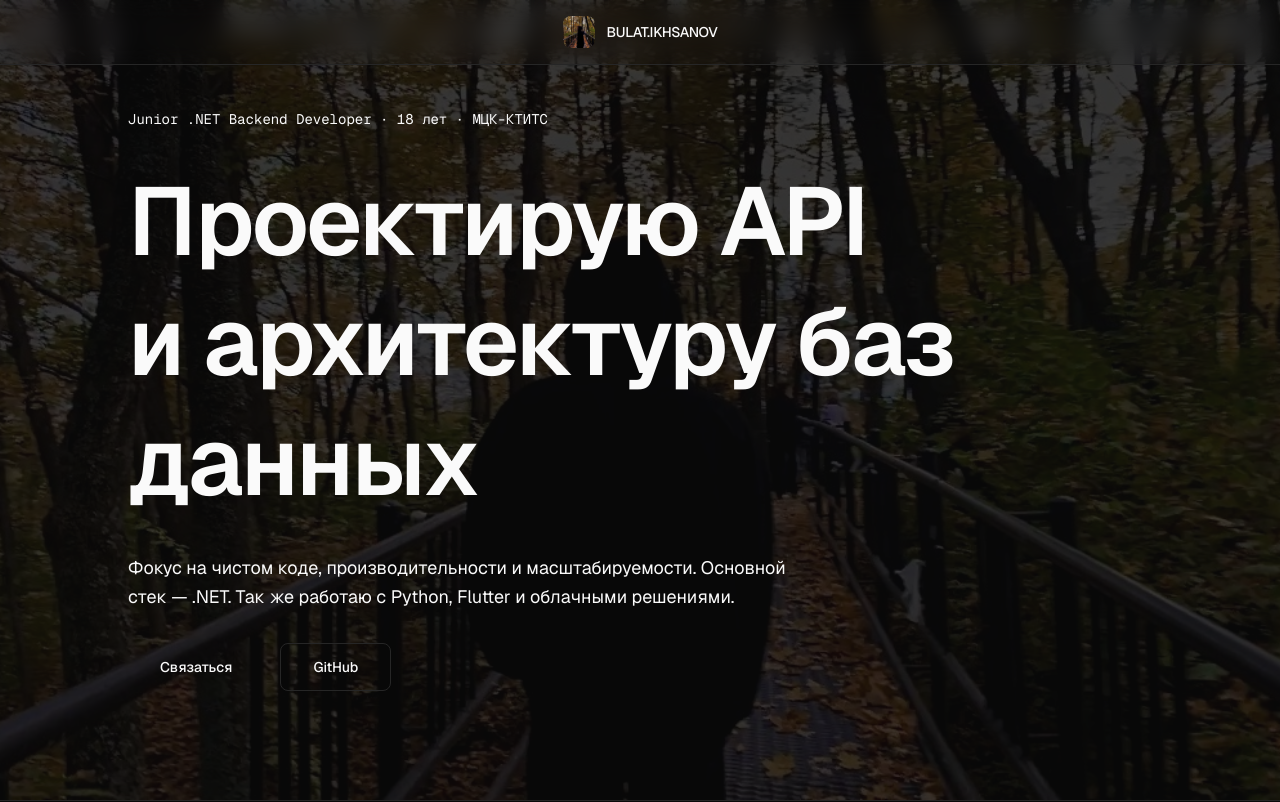
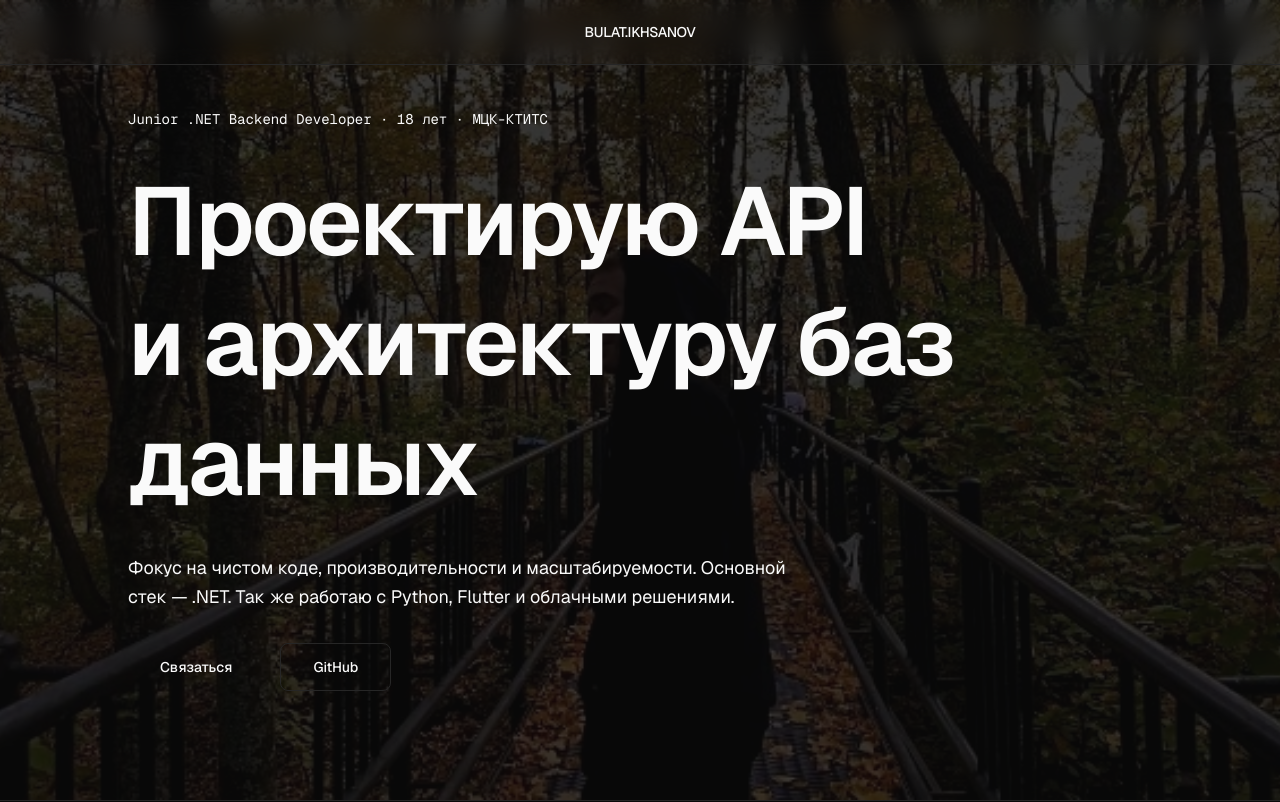
Before and after one commit to bulitt-ikhs/b_card_Ikhsanov, a Next.js app: page / in a window 1280 px wide. Shown: the top 802 px of the page. Built offline with nearby package versions, Linux system fonts and the light colour scheme.

Commit message:
Remove logo image and change hero background
Removed logo image from navigation and updated hero section background image.

```diff
--- a/app/page.tsx
+++ b/app/page.tsx
@@ -53,11 +53,6 @@ export default function Home() {
       <nav className="fixed top-0 left-0 right-0 z-50 border-b border-[var(--border)] bg-[var(--background)]/90 backdrop-blur-md">
         <div className="mx-auto flex h-16 max-w-5xl items-center justify-center px-4 sm:px-6">
           <Link href="/" className="flex items-center gap-2 sm:gap-3 transition-opacity hover:opacity-80">
-            <img
-              src="/photo_2026-09-23_18-56-57.jpg"
-              alt="Логотип"
-              className="h-8 w-8 rounded-lg object-cover"
-            />
             <span className="text-sm font-medium tracking-tight">
               BULAT.IKHSANOV
             </span>
@@ -71,7 +66,7 @@ export default function Home() {
       <section className="relative flex min-h-screen flex-col justify-center px-4 sm:px-6 pt-24 pb-16 md:pt-16">
         <div className="absolute inset-0 z-0">
           <img
-            src="/nRli5XhQn42B9U1te-Ox4fdj2UNZ_6j6G1HZxbCPDWyUMhTosAno210pvIqb5rco2Auq0sHUzUB5HR4gl-75xq5d.jpg"
+            src="/Srgx9jlXCAj6qb_9PSF7k_AmdA-Ab8kMAUePVx8MMUpdx1Zw3fjAu_DGfv6mTYPky4cFBex_EvHc7TCDZJEI0QgV (1).jpg"
             alt=""
             className="h-full w-full object-cover opacity-20"
           />
```
